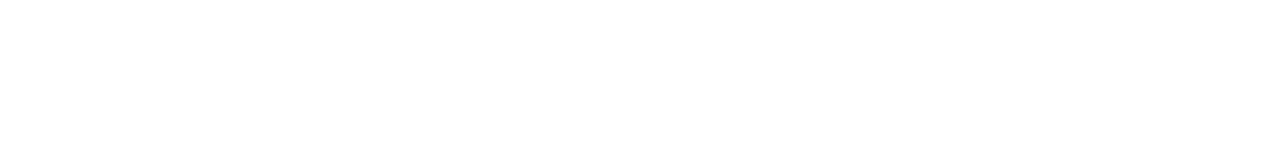
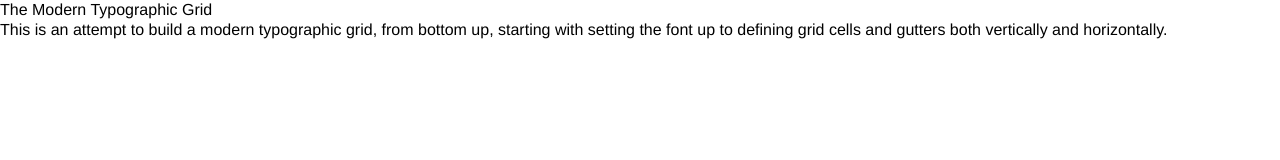
Before and after one commit to metamn/tg, a plain HTML site: page index.html in a window 1280 px wide. Drawn offline with Linux system fonts and the light colour scheme.

Commit message:
OK, let's start it

```diff
--- a/assets/screen.scss
+++ b/assets/screen.scss
@@ -4,3 +4,17 @@
  * <link href="/stylesheets/screen.css" media="screen, projection" rel="stylesheet" type="text/css" /> */
 
 @import "compass/reset";
+
+
+html {
+  body {
+    // 1. Font family
+    font-family: "Helvetica Neue", Helvetica, Arial, sans-serif;
+
+    // 2. Font size
+    font-size: 100%;
+
+    // 3. Line height
+    line-height: 1.25;
+  }
+}
--- a/index.html
+++ b/index.html
@@ -6,13 +6,21 @@
 
     <title>The Modern Typographic Grid</title>
 
-    <link href="/assets/screen.css" media="screen, projection" rel="stylesheet" type="text/css" />
-    <link href="/assets/print.css" media="print" rel="stylesheet" type="text/css" />
+    <link href="assets/screen.css" media="screen, projection" rel="stylesheet" type="text/css" />
+    <link href="assets/print.css" media="print" rel="stylesheet" type="text/css" />
     <!--[if IE]>
-        <link href="/assets/ie.css" media="screen, projection" rel="stylesheet" type="text/css" />
+        <link href="assets/ie.css" media="screen, projection" rel="stylesheet" type="text/css" />
     <![endif]-->
   </head>
 
   <body>
+    <article>
+      <h1>The Modern Typographic Grid</h1>
+
+      <p>
+        This is an attempt to build a modern typographic grid, from bottom up, starting with setting the font up to defining grid cells and gutters both vertically and horizontally.
+      </p>
+    </article>
+
   </body>
 </html>
```
Also changed, not shown: assets/screen.css.
